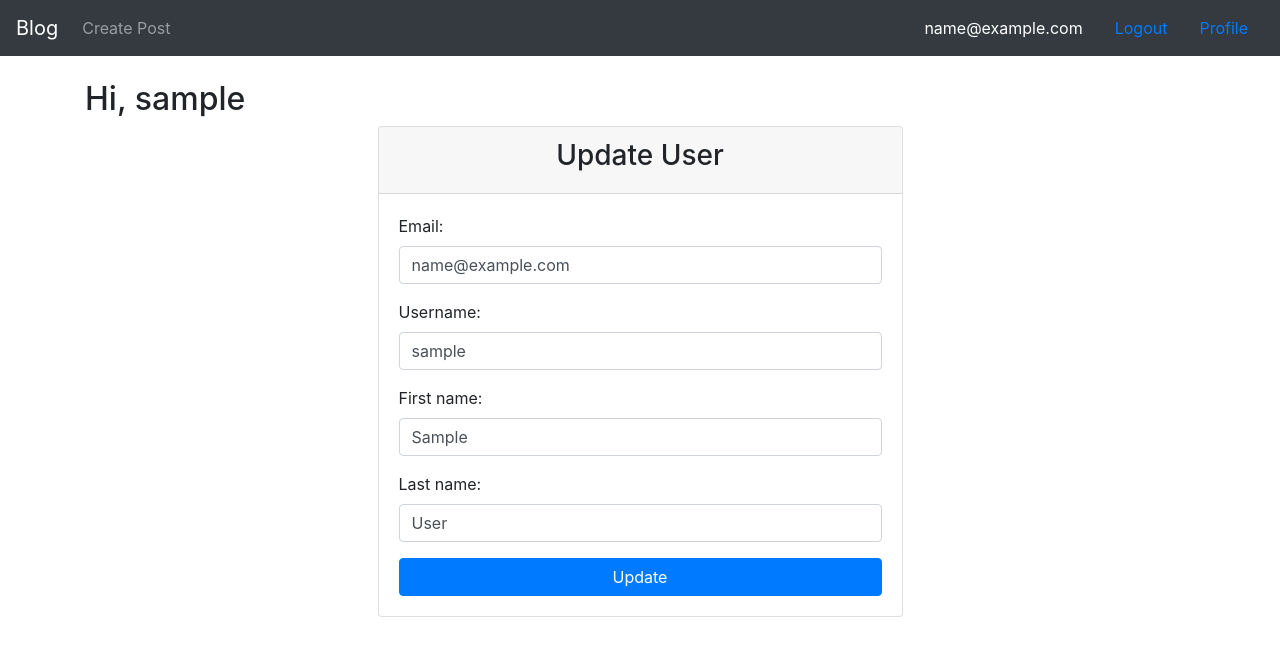
After one commit to rohhh3/blog-django, a Django app: page /update_user in a window 1280 px wide. The commit adds this page. Shown: the top 656 px of the page. Run offline with Django 5.2, Linux system fonts and the light colour scheme; the visitor is signed in with stand-in values (Sample User, id 1); data comes from the database, SQL or seed files in the repository; some libraries are stand-ins or nearby versions.

Commit message:
added update_user page

```diff
--- a/blog/forms.py
+++ b/blog/forms.py
@@ -1,8 +1,24 @@
+from typing import Any
 from django import forms
 from .models import Post, Category, CustomUser
 from django.core.exceptions import ValidationError
 from django.contrib.auth import authenticate
+from django.contrib.auth.forms import UserChangeForm
 
+class UpdateUserForm(UserChangeForm):
+    username = forms.CharField(widget=forms.TextInput(attrs={'class': 'form-control'}))
+    email = forms.CharField(widget=forms.TextInput(attrs={'class': 'form-control'}))
+    first_name = forms.CharField(widget=forms.TextInput(attrs={'class': 'form-control'}), max_length=128)
+    last_name = forms.CharField(widget=forms.TextInput(attrs={'class': 'form-control'}), max_length=128)
+    last_name = forms.CharField(widget=forms.TextInput(attrs={'class': 'form-control'}), max_length=512)
+    password = None
+
+    class Meta:
+        model = CustomUser
+        fields = ['email', 'username', 'first_name', 'last_name']
+
+    def __init__(self, *args: Any, **kwargs: Any):
+        super(UpdateUserForm, self).__init__(*args, **kwargs)
 
 class RegistrationForm(forms.ModelForm):
     email = forms.EmailField(widget=forms.EmailInput(attrs={'class': 'form-control'}))
--- /dev/null
+++ b/blog/templates/blog/update_user.html
@@ -0,0 +1,25 @@
+{% extends "base.html" %} {% block title %} Update user profile {% endblock%}
+{% block page_content %}
+<h2>Hi, {{ user.username }}</h2>
+<div class="container">
+    <div class="row justify-content-center">
+        <div class="col-md-6">
+            <div class="card">
+                <div class="card-header">
+                    <h3 class="text-center">Update User</h3>
+                </div>
+                <div class="card-body">
+                    <form method="POST">
+                        {% csrf_token %}
+                        {{ user_form.as_p }}
+                        <button type="submit" class="btn btn-primary btn-block">
+                            Update
+                        </button>
+                    </form>
+                </div>
+            </div>
+        </div>
+    </div>
+</div>
+
+{% endblock %}
--- a/blog/templates/navbar.html
+++ b/blog/templates/navbar.html
@@ -14,6 +14,7 @@
         {% if user.is_authenticated %}
           <span class="navbar-text text-white mr-3">{{ user.email }}</span>
           <a class="nav-link" href="{% url 'logout' %}">Logout</a>
+          <a class="nav-link" href="{% url 'update_user' %}">Profile</a>
         {% else %}
           <a class="nav-link" href="{% url "blog-login" %}">Login</a>
           <a class="nav-link" href="{% url "blog-register" %}">Sign up</a>
--- a/blog/urls.py
+++ b/blog/urls.py
@@ -13,5 +13,6 @@ urlpatterns = [
     path('login', views.user_login, name='blog-login'),
     path('logout', views.user_logout, name='logout'),
     path('post/new/', views.post_new, name='post_new'),
+    path('update_user', views.update_user, name='update_user'),
 
 ]+ static(settings.MEDIA_URL, document_root=settings.MEDIA_ROOT)
--- a/blog/views.py
+++ b/blog/views.py
@@ -1,8 +1,8 @@
 from django.http import HttpResponseRedirect
 from django.shortcuts import render, redirect, get_object_or_404
-from .models import Post, Comment
+from .models import Post, Comment, CustomUser
 from blog.forms import CommentForm
-from .forms import PostForm, RegistrationForm, LoginForm
+from .forms import PostForm, RegistrationForm, LoginForm, UpdateUserForm
 from django.contrib.auth.decorators import login_required
 from django.contrib.auth.hashers import make_password
 from django.contrib.auth import authenticate, login, logout
@@ -102,3 +102,16 @@ def user_logout(request):
     logout(request)
     messages.success(request, ("Logged out succesfully"))
     return redirect('blog-home')
+
+@login_required
+def update_user(request):
+    current_user = CustomUser.objects.get(id=request.user.id)
+    user_form = UpdateUserForm(request.POST or None, instance=current_user)
+
+    if user_form.is_valid():
+        user_form.save()
+        login(request, current_user)
+        messages.success(request, "User has been updated")
+        return redirect('blog-home')
+
+    return render(request, 'blog/update_user.html', {'user_form': user_form})
```
